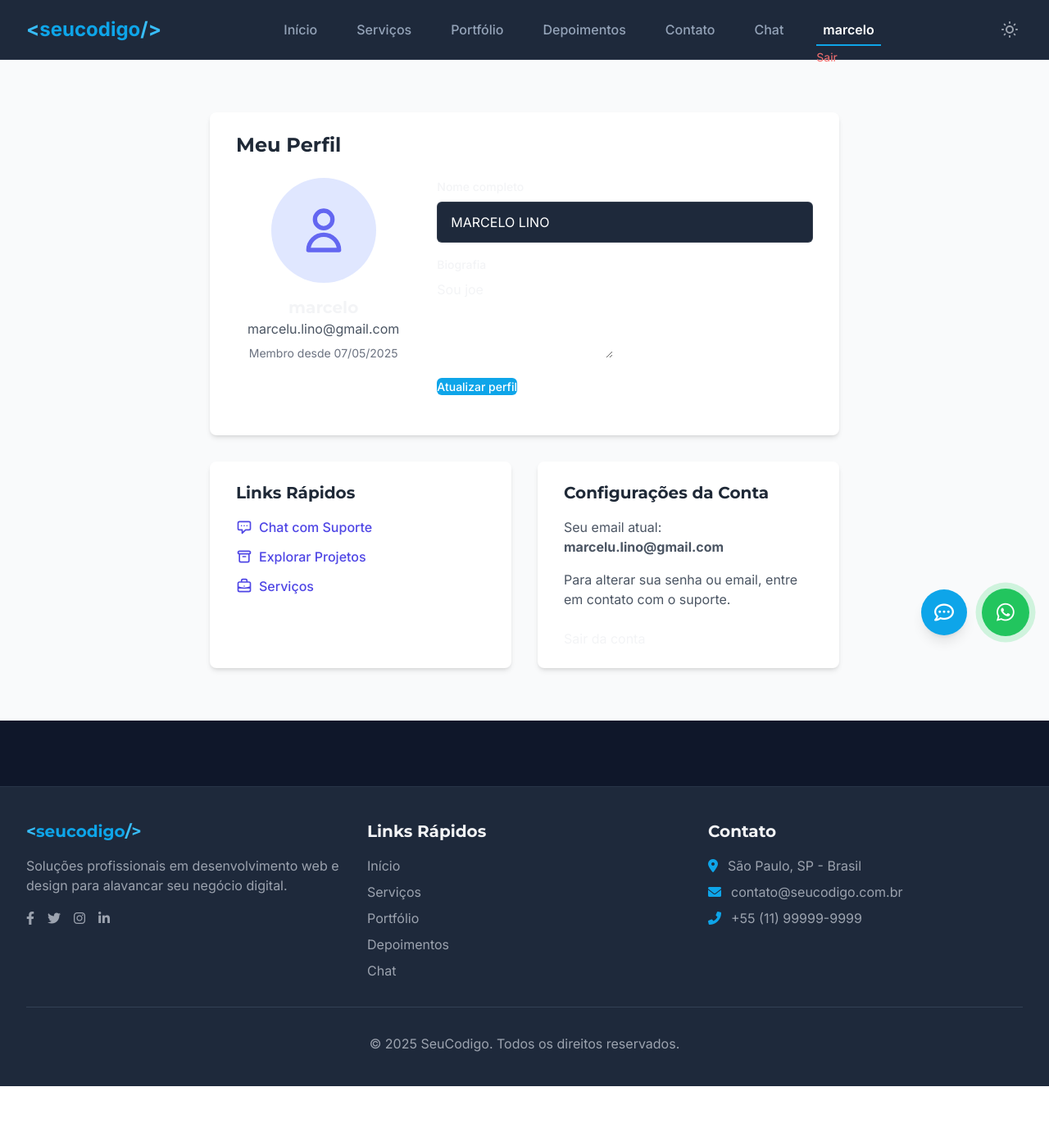
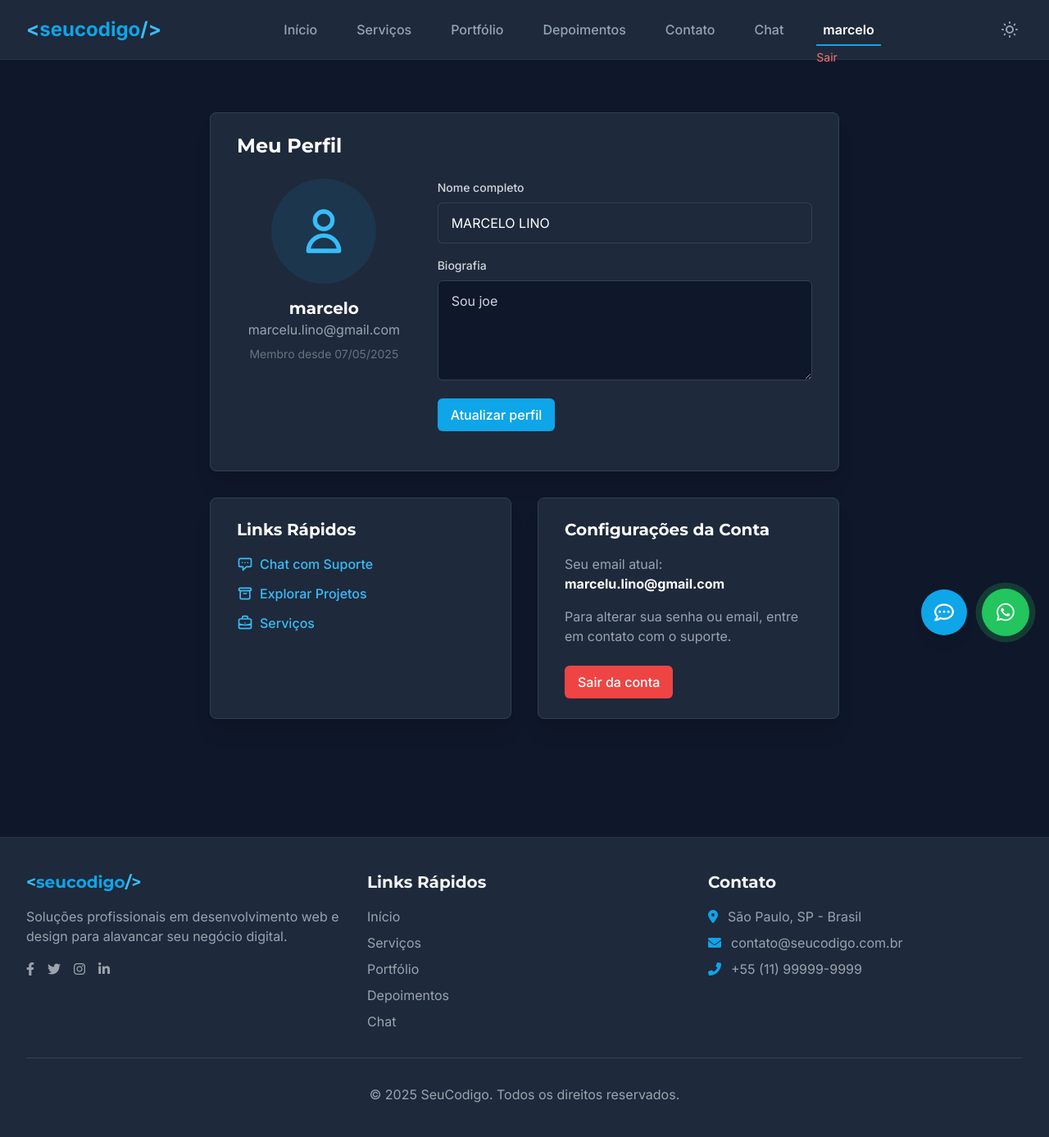
Before and after one commit to igooplay/Portifolio, a Flask app: page /profile in a window 1280 px wide. Shown: the whole page at 82% size. Before the commit the page ends 1325 px from the top, so only its background shows below. Run offline with Flask 3, Linux system fonts and the light colour scheme; a user stored in the database is signed in; some libraries are stand-ins or nearby versions.

Commit message:
Enhance the dark theme for user profile, chat, and contact sections
Updates CSS styles and templates to improve dark theme appearance for profile, chat, and contact pages.

Replit-Commit-Author: Agent
Replit-Commit-Session-Id: f2b8ae15-1d85-4a49-a908-1af508b7283b
Replit-Commit-Screenshot-Url: https://storage.googleapis.com/screenshot-production-us-central1/bed288fc-0920-4058-afcc-d5fe9a2edc7a/9a80e7b6-89ac-4e2d-8ea2-6562f68c56bf.jpg

```diff
--- a/static/css/styles.css
+++ b/static/css/styles.css
@@ -249,15 +249,16 @@ h1, h2, h3, h4, h5, h6 {
 }
 
 .chat-message-user {
-  background-color: #4f46e5;
+  background-color: var(--primary-color);
   color: white;
   margin-left: auto;
 }
 
 .chat-message-admin {
-  background-color: #e5e7eb;
-  color: #1f2937;
+  background-color: var(--bg-dark-lighter);
+  color: white;
   margin-right: auto;
+  border: 1px solid rgba(255, 255, 255, 0.1);
 }
 
 /* Custom button hover effect */
@@ -300,16 +301,17 @@ h1, h2, h3, h4, h5, h6 {
 }
 
 ::-webkit-scrollbar-track {
-  background: #f1f1f1;
+  background: var(--bg-dark);
 }
 
 ::-webkit-scrollbar-thumb {
-  background: #888;
+  background: var(--bg-dark-lighter);
   border-radius: 4px;
+  border: 1px solid rgba(255, 255, 255, 0.1);
 }
 
 ::-webkit-scrollbar-thumb:hover {
-  background: #555;
+  background: var(--primary-color);
 }
 
 /* Mobile menu animation */
--- a/templates/profile.html
+++ b/templates/profile.html
@@ -3,23 +3,23 @@
 {% block title %}Meu Perfil - SeuCodigo{% endblock %}
 
 {% block content %}
-<section class="py-16 bg-gray-50">
+<section class="py-16">
     <div class="container mx-auto px-4 sm:px-6 lg:px-8">
         <div class="max-w-3xl mx-auto">
-            <div class="bg-white rounded-lg shadow-md overflow-hidden">
+            <div class="bg-dark-800 rounded-lg shadow-xl overflow-hidden border border-dark-700">
                 <div class="py-6 px-8">
-                    <h2 class="text-2xl font-bold mb-6 text-gray-800">Meu Perfil</h2>
+                    <h2 class="text-2xl font-bold mb-6 text-white">Meu Perfil</h2>
 
                     <div class="grid grid-cols-1 md:grid-cols-3 gap-8">
                         <!-- Profile Info -->
                         <div class="md:col-span-1 text-center">
-                            <div class="w-32 h-32 bg-indigo-100 rounded-full flex items-center justify-center text-indigo-500 mx-auto mb-4">
+                            <div class="w-32 h-32 bg-primary-500/10 rounded-full flex items-center justify-center text-primary-400 mx-auto mb-4">
                                 <svg xmlns="http://www.w3.org/2000/svg" class="h-16 w-16" fill="none" viewBox="0 0 24 24" stroke="currentColor">
                                     <path stroke-linecap="round" stroke-linejoin="round" stroke-width="2" d="M16 7a4 4 0 11-8 0 4 4 0 018 0zM12 14a7 7 0 00-7 7h14a7 7 0 00-7-7z" />
                                 </svg>
                             </div>
-                            <h3 class="text-xl font-bold">{{ current_user.username }}</h3>
-                            <p class="text-gray-600">{{ current_user.email }}</p>
+                            <h3 class="text-xl font-bold text-white">{{ current_user.username }}</h3>
+                            <p class="text-gray-400">{{ current_user.email }}</p>
                             <p class="text-sm text-gray-500 mt-2">Membro desde {{ current_user.created_at.strftime('%d/%m/%Y') }}</p>
                         </div>
 
@@ -28,8 +28,8 @@
                             <form method="POST" action="{{ url_for('profile') }}">
                                 {{ form.hidden_tag() }}
                                 <div class="mb-4 form-group">
-                                    {{ form.name.label(class="form-label") }}
-                                    {{ form.name(class="form-input", placeholder="Seu nome completo") }}
+                                    {{ form.name.label(class="text-gray-300 block mb-2") }}
+                                    {{ form.name(class="w-full bg-dark-900 border border-dark-700 rounded-md py-3 px-4 text-gray-300 focus:ring-primary-500 focus:border-primary-500", placeholder="Seu nome completo") }}
                                     {% if form.name.errors %}
                                         {% for error in form.name.errors %}
                                             <p class="text-red-500 text-sm mt-1">{{ error }}</p>
@@ -37,8 +37,8 @@
                                     {% endif %}
                                 </div>
                                 <div class="mb-4 form-group">
-                                    {{ form.bio.label(class="form-label") }}
-                                    {{ form.bio(class="form-input", rows=4, placeholder="Conte um pouco sobre você...") }}
+                                    {{ form.bio.label(class="text-gray-300 block mb-2") }}
+                                    {{ form.bio(class="w-full bg-dark-900 border border-dark-700 rounded-md py-3 px-4 text-gray-300 focus:ring-primary-500 focus:border-primary-500", rows=4, placeholder="Conte um pouco sobre você...") }}
                                     {% if form.bio.errors %}
                                         {% for error in form.bio.errors %}
                                             <p class="text-red-500 text-sm mt-1">{{ error }}</p>
@@ -46,7 +46,7 @@
                                     {% endif %}
                                 </div>
                                 <div class="mb-6">
-                                    {{ form.submit(class="btn btn-primary") }}
+                                    {{ form.submit(class="bg-primary-500 hover:bg-primary-600 text-white font-medium py-2 px-4 rounded-md transition duration-200 ease-in-out") }}
                                 </div>
                             </form>
                         </div>
@@ -57,12 +57,12 @@
             <!-- Additional Profile Sections -->
             <div class="grid grid-cols-1 md:grid-cols-2 gap-8 mt-8">
                 <!-- Quick Links -->
-                <div class="bg-white rounded-lg shadow-md overflow-hidden">
+                <div class="bg-dark-800 rounded-lg shadow-xl overflow-hidden border border-dark-700">
                     <div class="py-6 px-8">
-                        <h3 class="text-xl font-bold mb-4 text-gray-800">Links Rápidos</h3>
+                        <h3 class="text-xl font-bold mb-4 text-white">Links Rápidos</h3>
                         <ul class="space-y-3">
                             <li>
-                                <a href="{{ url_for('chat') }}" class="flex items-center text-indigo-600 hover:text-indigo-800 font-medium">
+                                <a href="{{ url_for('chat') }}" class="flex items-center text-primary-400 hover:text-primary-300 font-medium">
                                     <svg xmlns="http://www.w3.org/2000/svg" class="h-5 w-5 mr-2" fill="none" viewBox="0 0 24 24" stroke="currentColor">
                                         <path stroke-linecap="round" stroke-linejoin="round" stroke-width="2" d="M8 10h.01M12 10h.01M16 10h.01M9 16H5a2 2 0 01-2-2V6a2 2 0 012-2h14a2 2 0 012 2v8a2 2 0 01-2 2h-5l-5 5v-5z" />
                                     </svg>
@@ -70,7 +70,7 @@
                                 </a>
                             </li>
                             <li>
-                                <a href="{{ url_for('projects') }}" class="flex items-center text-indigo-600 hover:text-indigo-800 font-medium">
+                                <a href="{{ url_for('projects') }}" class="flex items-center text-primary-400 hover:text-primary-300 font-medium">
                                     <svg xmlns="http://www.w3.org/2000/svg" class="h-5 w-5 mr-2" fill="none" viewBox="0 0 24 24" stroke="currentColor">
                                         <path stroke-linecap="round" stroke-linejoin="round" stroke-width="2" d="M5 8h14M5 8a2 2 0 110-4h14a2 2 0 110 4M5 8v10a2 2 0 002 2h10a2 2 0 002-2V8m-9 4h4" />
                                     </svg>
@@ -78,7 +78,7 @@
                                 </a>
                             </li>
                             <li>
-                                <a href="{{ url_for('services') }}" class="flex items-center text-indigo-600 hover:text-indigo-800 font-medium">
+                                <a href="{{ url_for('services') }}" class="flex items-center text-primary-400 hover:text-primary-300 font-medium">
                                     <svg xmlns="http://www.w3.org/2000/svg" class="h-5 w-5 mr-2" fill="none" viewBox="0 0 24 24" stroke="currentColor">
                                         <path stroke-linecap="round" stroke-linejoin="round" stroke-width="2" d="M21 13.255A23.931 23.931 0 0112 15c-3.183 0-6.22-.62-9-1.745M16 6V4a2 2 0 00-2-2h-4a2 2 0 00-2 2v2m4 6h.01M5 20h14a2 2 0 002-2V8a2 2 0 00-2-2H5a2 2 0 00-2 2v10a2 2 0 002 2z" />
                                     </svg>
@@ -90,16 +90,16 @@
                 </div>
 
                 <!-- Account Settings -->
-                <div class="bg-white rounded-lg shadow-md overflow-hidden">
+                <div class="bg-dark-800 rounded-lg shadow-xl overflow-hidden border border-dark-700">
                     <div class="py-6 px-8">
-                        <h3 class="text-xl font-bold mb-4 text-gray-800">Configurações da Conta</h3>
-                        <p class="text-gray-600 mb-4">
-                            Seu email atual: <strong>{{ current_user.email }}</strong>
+                        <h3 class="text-xl font-bold mb-4 text-white">Configurações da Conta</h3>
+                        <p class="text-gray-400 mb-4">
+                            Seu email atual: <strong class="text-white">{{ current_user.email }}</strong>
                         </p>
-                        <p class="text-gray-600 mb-6">
+                        <p class="text-gray-400 mb-6">
                             Para alterar sua senha ou email, entre em contato com o suporte.
                         </p>
-                        <a href="{{ url_for('logout') }}" class="btn btn-danger">
+                        <a href="{{ url_for('logout') }}" class="bg-red-500 hover:bg-red-600 text-white font-medium py-2 px-4 rounded-md transition duration-200 ease-in-out inline-block">
                             Sair da conta
                         </a>
                     </div>
```
Also changed, not shown: templates/chat.html (+15 -15 lines).
